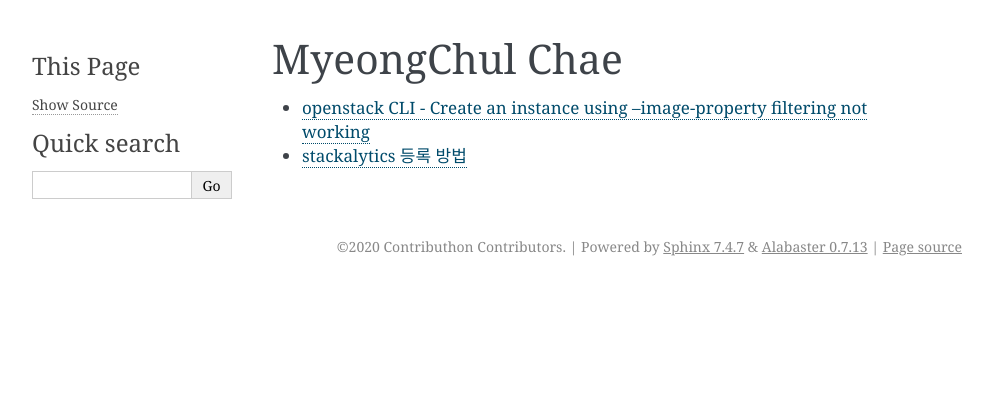
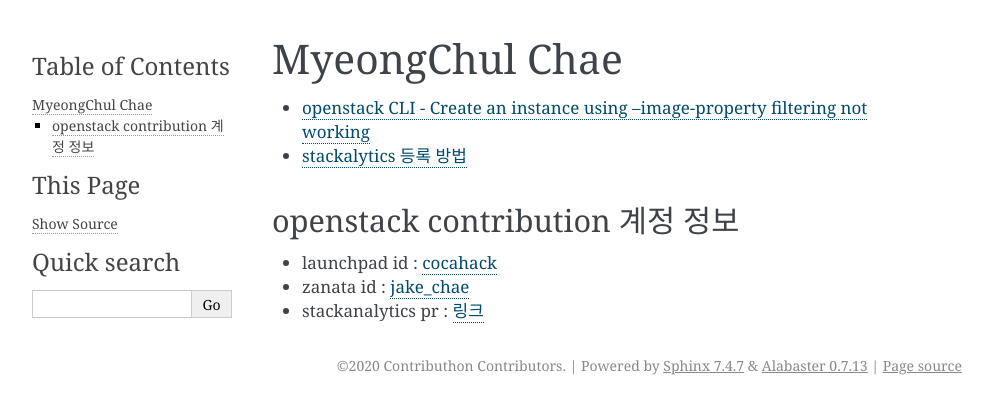
Before and after one commit to openstack-kr/contributhon-2020, a Sphinx documentation site: the page built from doc/source/myeongchul-chae/index.rst, in a window 1280 px wide. Shown: the top 414 px of the page, without its empty margins (148-1141 px from the left). Built offline with Sphinx 7.4.7, drawn with Linux system fonts in a browser that asks for light colours; the version number could not be read and is left out.

Commit message:
add profile information to an index page

```diff
--- a/doc/source/myeongchul-chae/index.rst
+++ b/doc/source/myeongchul-chae/index.rst
@@ -8,3 +8,9 @@
 
    first-issue.rst
    stackalytics.rst
+
+openstack contribution 계정 정보
+-------------------------------------------------
+- launchpad id : `cocahack <https://launchpad.net/~cocahack>`_
+- zanata id : `jake_chae <https://translate.openstack.org/profile/view/jake_chae>`_
+- stackanalytics pr : `링크 <https://github.com/stackalytics/default_data/pull/207>`_
```
